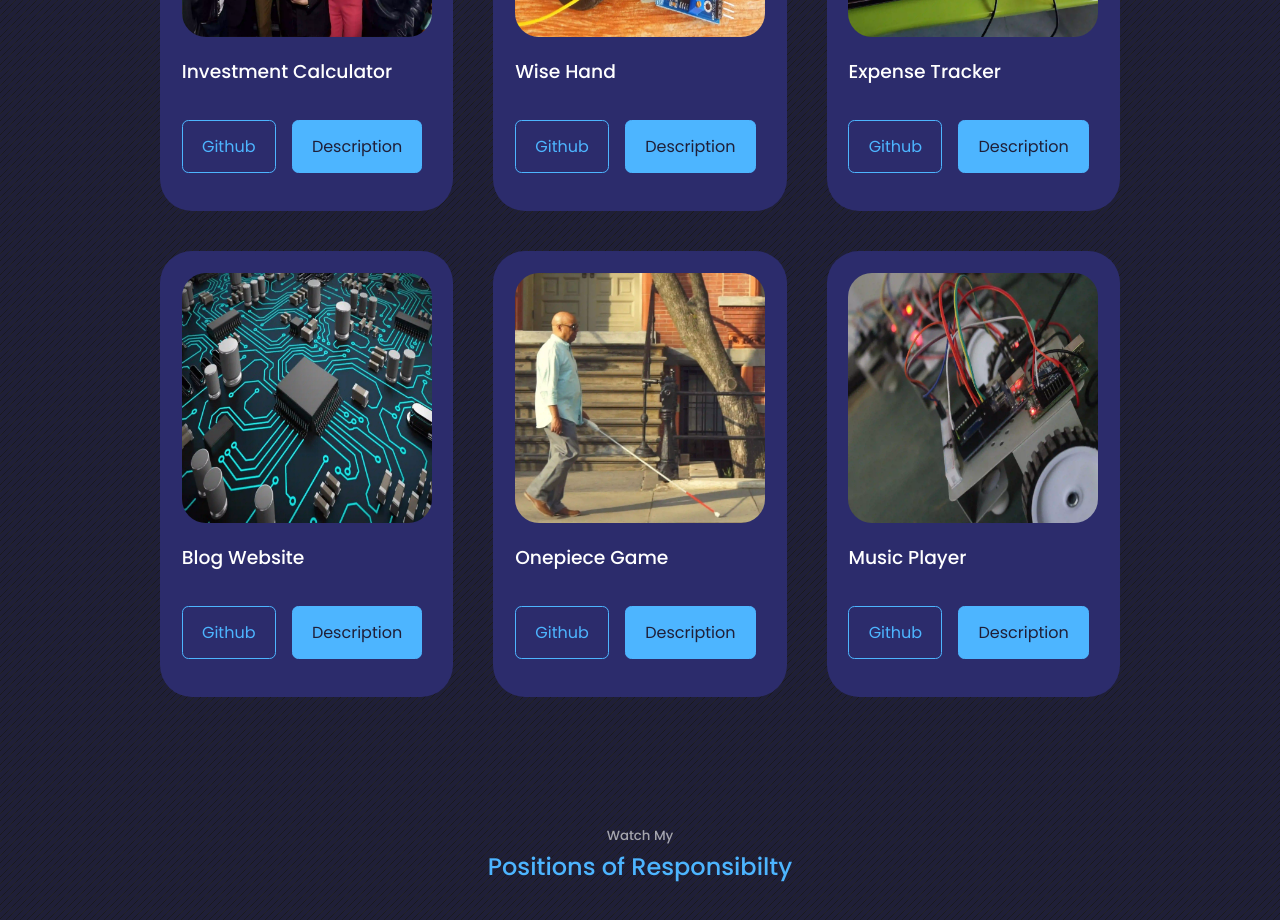
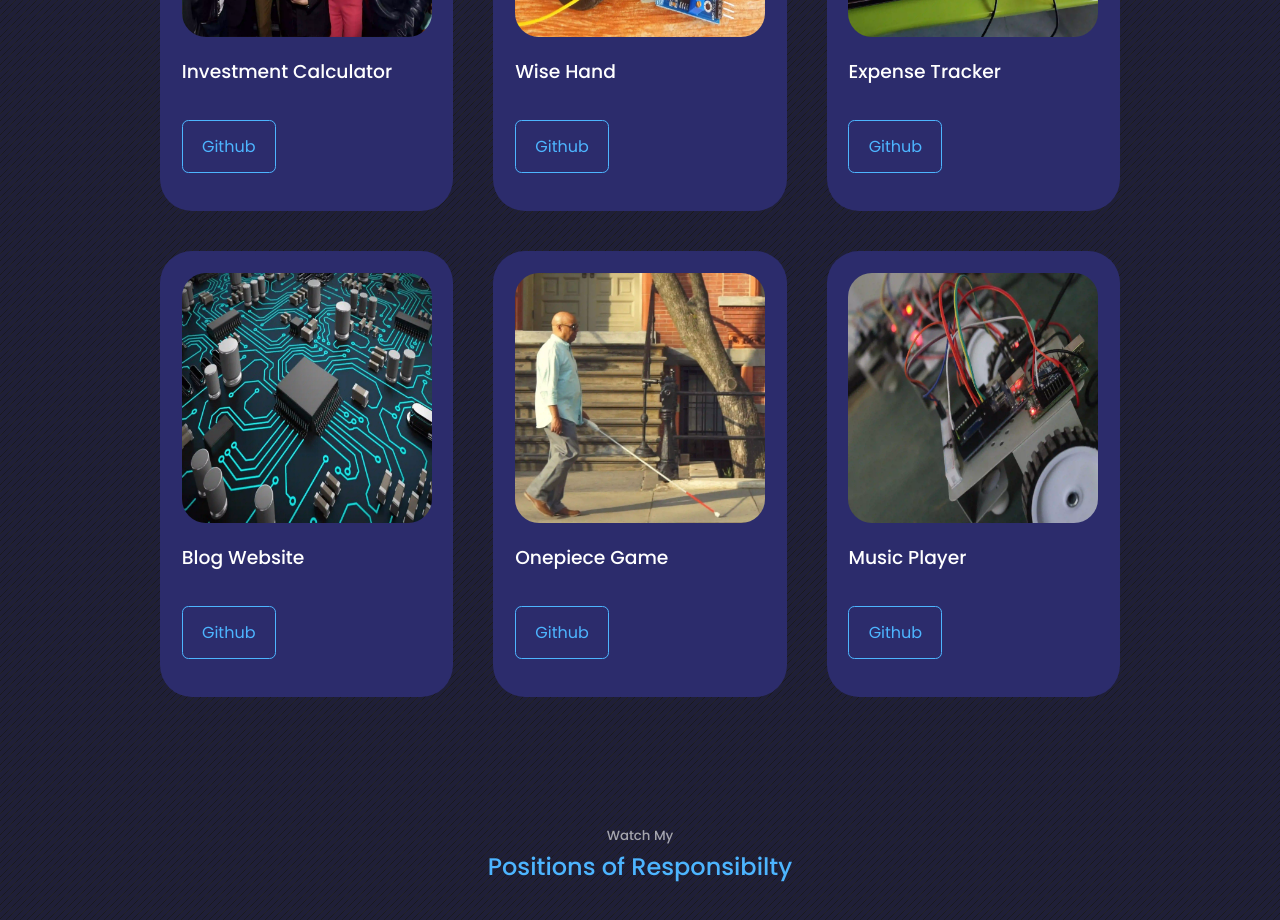
Before and after one commit to Ujjwalsharma7/Portfolio, a React (Create React App) app: page / in a window 1280 px wide. Shown: the part 2560-3480 px from the top of the page. Built offline with nearby package versions, Linux system fonts and the light colour scheme.

Commit message:
removed desc btn

```diff
--- a/src/components/portfolio/Portfolio.jsx
+++ b/src/components/portfolio/Portfolio.jsx
@@ -64,7 +64,7 @@ function portfolio() {
           <h3>{title}</h3>
           <div className="portfolio__item-cta">
           <a href={github} className='btn'>Github</a>
-          <a href="https://dribbble.com/shots/popular" className='btn btn-primary' target='_blank '>Description</a>
+          {/* <a href="https://dribbble.com/shots/popular" className='btn btn-primary' target='_blank '>Description</a> */}
           </div>
         </article>
             )
```
